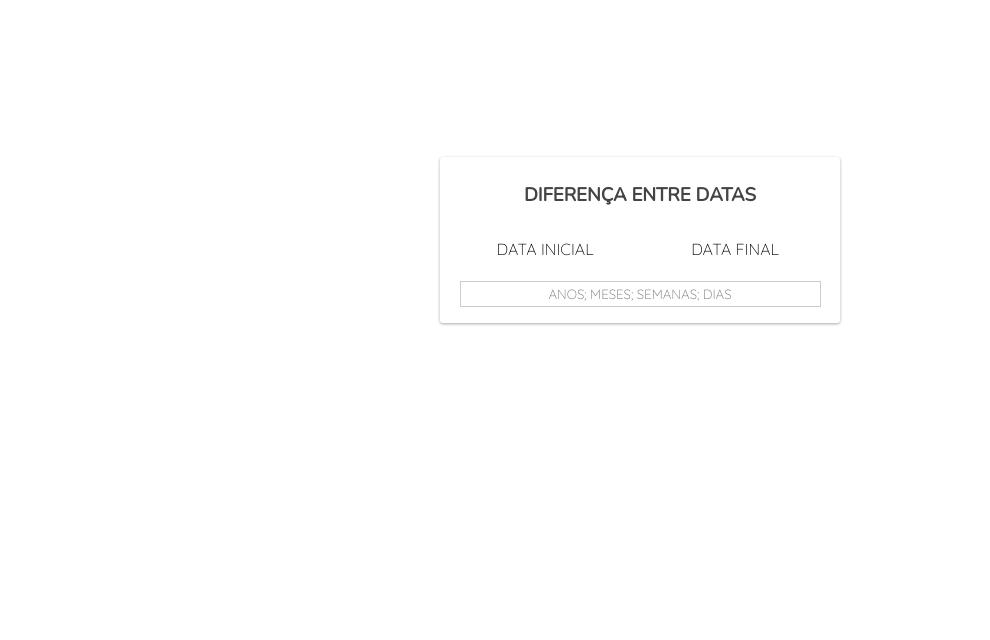
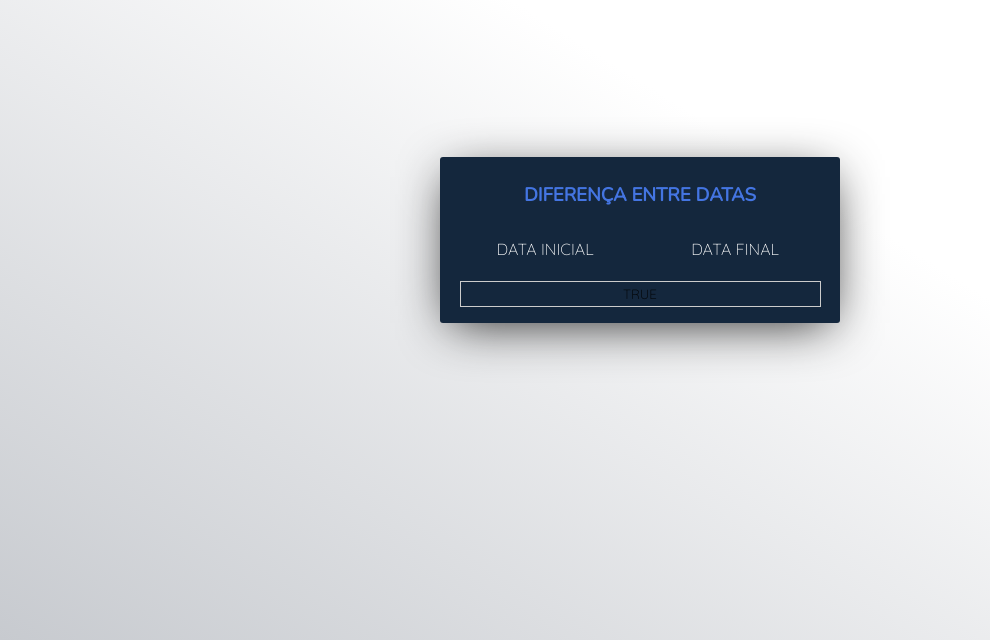
Before and after one commit to russo97/date_difference, a Vue app: page / in a window 1280 px wide. Shown: the part 160-800 px from the top of the page, without its empty margins (0-990 px from the left). Built offline with nearby package versions, Linux system fonts and the light colour scheme.

Commit message:
feat: repassando datas para o componente App

```diff
--- a/public/css/styles.css
+++ b/public/css/styles.css
@@ -17,4 +17,8 @@ body {
   position: relative;
   align-items: center;
   justify-content: center;
+  /* background-color: #7293c0; */
+  background-image: linear-gradient(
+    to bottom left, #fff 40%, #c7cacf
+  );
 }
--- a/src/App.vue
+++ b/src/App.vue
@@ -4,16 +4,19 @@
 
     <div class="date_inputs">
       <DateInput
+        v-model="dateA"
         for_id="datainicial"
         label="Data Inicial" />
 
       <DateInput
+        :value="dateB"
+        v-model="dateB"
         for_id="datafinal"
         label="Data Final" />
     </div>
 
     <div class="date_result">
-      <input type="text" placeholder="anos; meses; semanas; dias" readonly />
+      <input type="text" placeholder="anos; meses; semanas; dias" :value="isNaN(dateTimeA)" readonly />
     </div>
   </main>
 </template>
@@ -24,8 +27,49 @@
   export default {
     name: 'App',
 
+    data () {
+      return {
+        dateA: '',
+        dateB: ''
+      };
+    },
+
+    methods: {
+      ISO8601Date (date) {
+        return date.split('/').reverse().join('/');
+      },
+
+      getTimeFromDate (date) {
+        return new Date(date).valueOf();
+      }
+    },
+
+    computed: {
+      dateTimeA () {
+        const { dateA, getTimeFromDate, ISO8601Date } = this;
+
+        return getTimeFromDate(ISO8601Date(dateA));
+      },
+
+      dateTimeB () {
+        const { dateB, getTimeFromDate, ISO8601Date } = this;
+
+        return getTimeFromDate(ISO8601Date(dateB));
+      }
+    },
+
     components: {
       DateInput
+    },
+
+    watch: {
+      dateA (current) {
+        console.log('dataA', current);
+      },
+
+      dateB (current) {
+        console.log('dataB', current);
+      }
     }
   }
 </script>
@@ -38,21 +82,33 @@
     height: auto;
     max-width: 400px;
     padding: 12px 5px;
-    background-color: #fff;
-    box-shadow: 0 1px 3px #aaa;
+    background-color: #14273d;
+    box-shadow: 0 10px 50px -10px #222;
 
     @extend %flex-center;
     flex-direction: column;
     @include border-radius(3px);
 
     h1.title {
-      color: #444;
+      color: #4475e2;
       padding: 13px 0;
       font-size: 14pt;
       text-align: center;
       margin-bottom: 10px;
       text-transform: uppercase;
       font-family: 'Nunito', sans-serif;
+    }
+
+    .date_inputs {
+      width: 100%;
+      padding: 5px;
+
+      @extend %flex-spacearound-center;
+
+      @media (max-width: 320px) {
+        height: 120px;
+        flex-direction: column;
+      }
     }
 
     .date_result {
@@ -70,6 +126,7 @@
         padding: 4px 0;
         font-size: 10pt;
         text-align: center;
+        background: transparent;
         border: solid 1px #ccc;
         text-transform: uppercase;
         font-family: 'Quicksand', sans-serif;
--- a/src/components/DateInput.vue
+++ b/src/components/DateInput.vue
@@ -4,16 +4,41 @@
       required
       type="text"
       :id="for_id"
+      maxlength="10"
       inputmode="tel"
-      maxlength="10" />
-    <label :for="for_id"> {{ label }} </label>
-    <div class="active_border"></div>
+      @input="changeDate" />
+
+    <label :for="for_id">
+      {{ label }}
+    </label>
+
+    <div class="active_border" :class="{ error: !dataFilledProperly }"></div>
   </div>
 </template>
 
 <script>
   export default {
     name: 'DateInput',
+
+    data () {
+      return {
+        currentDate: ''
+      };
+    },
+
+    methods: {
+      changeDate ($event) {
+        this.currentDate = $event.target.value;
+      }
+    },
+
+    computed: {
+      dataFilledProperly () {
+        const { currentDate } = this;
+
+        return currentDate.length && /(\d{2})\/(\d{2})\/(\d{4})/.test(currentDate);
+      }
+    },
 
     props: {
       for_id: {
@@ -25,6 +50,14 @@ export default {
         type: String,
         required: true
       }
+    },
+
+    watch: {
+      dataFilledProperly (current) {
+        if (current) {
+          this.$emit('input', this.currentDate);
+        }
+      }
     }
   }
 </script>
@@ -32,23 +65,27 @@ export default {
 <style lang="scss">
   @import '../utils/scss/global.scss';
 
-  .date_inputs {
-    width: 100%;
-    padding: 5px;
-
-    @extend %flex-spacearound-center;
-
   .date_input {
     width: 50%;
     height: 25px;
     position: relative;
     @extend %flex-center;
 
+    @media (max-width: 320px) {
+      width: 90%;
+      height: 35px;
+    }
+
     .active_border {
       width: 80%;
       height: 2px;
       bottom: -2px;
       position: absolute;
+
+      &.error:after,
+      &.error:before {
+        background: red;
+      }
 
       &:after,
       &:before {
@@ -58,7 +95,7 @@ export default {
         height: 2px;
         position: absolute;
         transition: .2s ease;
-          background-color: #00A6FB;
+        background-color: #fff;
       }
 
       &:after  { left: 50%; }
@@ -67,9 +104,11 @@ export default {
 
     label,
     input {
+      color: #fff;
       width: 90%;
       font-size: 12pt;
       text-align: center;
+      background: transparent;
       touch-action: manipulation;
     }
 
@@ -93,10 +132,9 @@ export default {
       &:focus,
       &:valid {
         & ~ label {
-            color: #00A6FB;
-            font-size: 10pt;
+          opacity: .6;
           transform-origin: center bottom;
-            transform: translate(0, -20px) scale(.9);
+          transform: translate(0, -25px) scale(.6);
         }
 
         & ~ .active_border:after,
@@ -106,5 +144,4 @@ export default {
       }
     }
   }
-  }
 </style>
```
Lines whose indentation alone changed are shown as unchanged.
